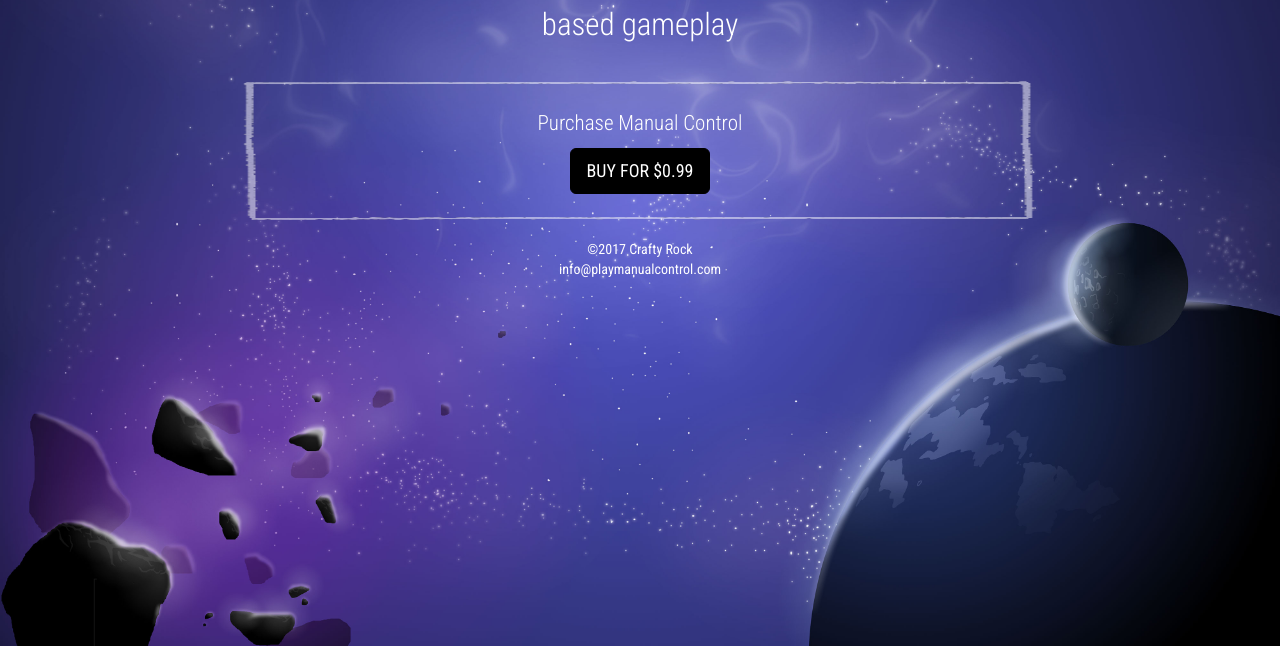
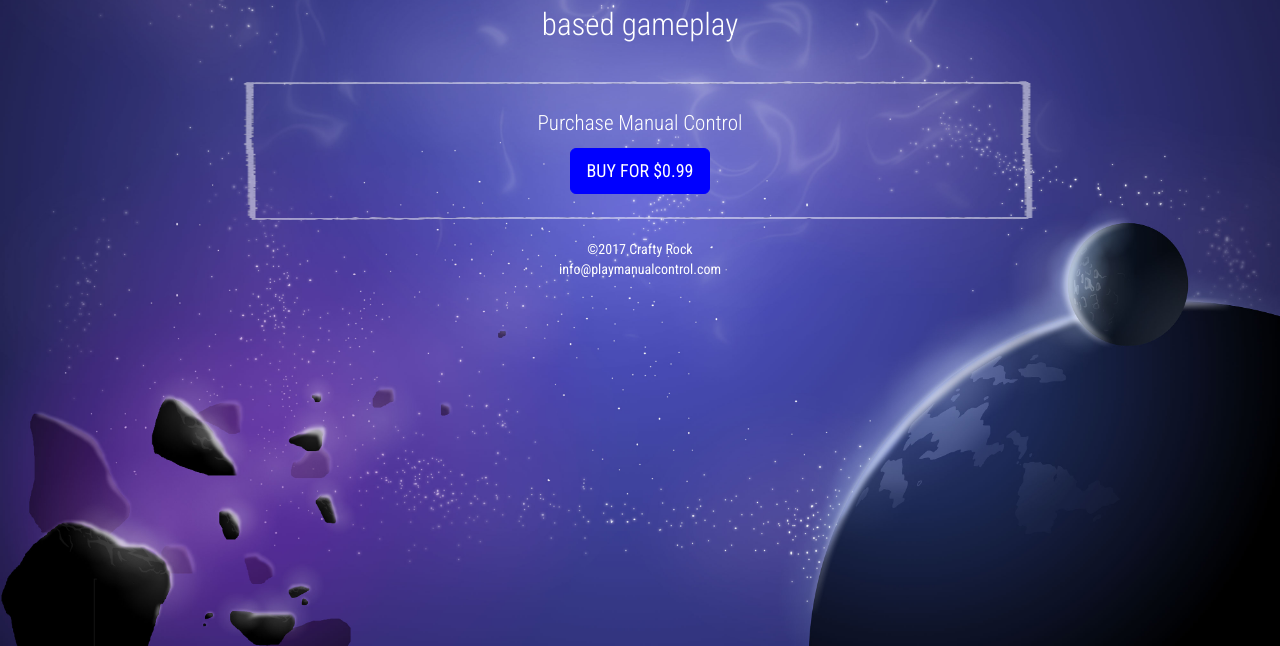
Before and after one commit to natesampo/ManualControl, a plain HTML site: page index.html in a window 1280 px wide. Shown: the part 154-800 px from the top of the page. Drawn offline with nearby package versions, Linux system fonts and the light colour scheme; a script that the page names is missing.

Commit message:
Update index.html

```diff
--- a/index.html
+++ b/index.html
@@ -78,7 +78,7 @@
               <p>
               Purchase Manual Control
               </p>
-	      <button type="submit" class="btn btn-success btn-info btn-lg" style="background-color:black;border-color:black" onclick="ga('send', {hitType: 'event', eventCategory: 'Click', eventAction: 'Download', eventLabel: 'Paid'});window.open('goole.com','_blank');">BUY FOR $0.99</button>
+	      <button type="submit" class="btn btn-success btn-info btn-lg" style="background-color:blue;border-color:blue" onclick="ga('send', {hitType: 'event', eventCategory: 'Click', eventAction: 'Download', eventLabel: 'Paid'});window.open('goole.com','_blank');">BUY FOR $0.99</button>
 
             </div>
           </div>
```
